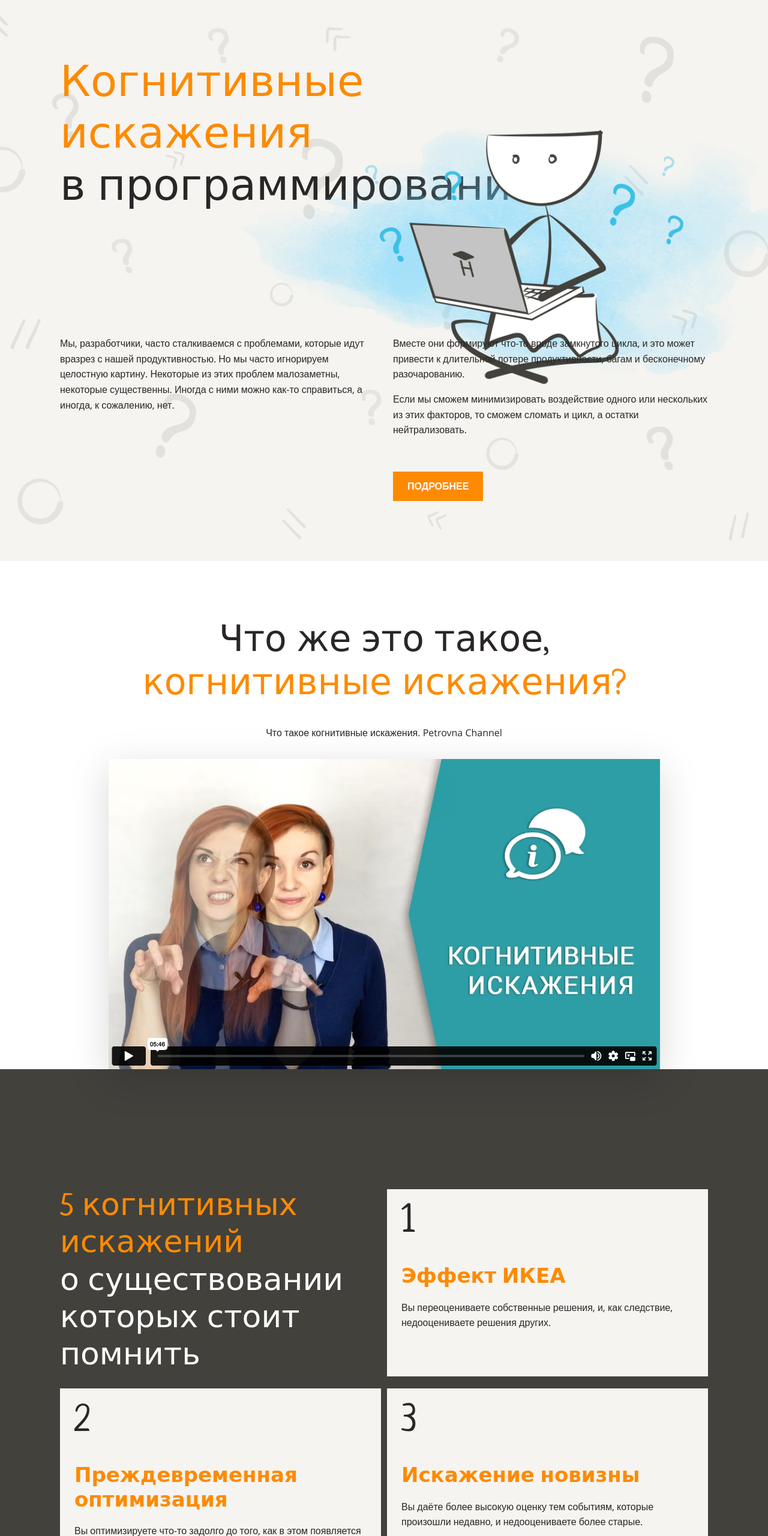
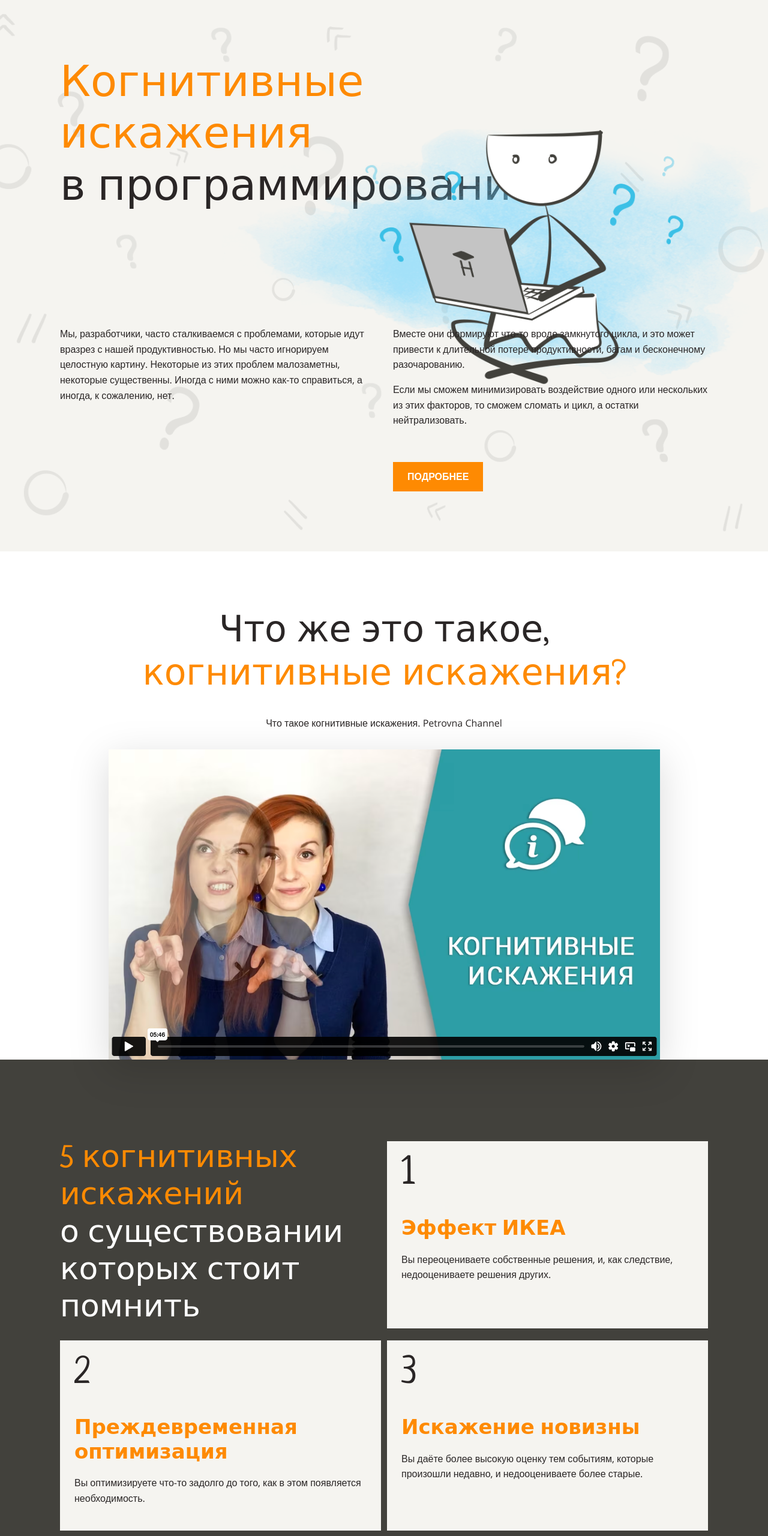
Before and after one commit to Pugeindestres/layout-designer-project-58, a website: page src/index.html in a window 1280 px wide. Shown: the top 2560 px of the page at 60% size. Drawn offline with Linux system fonts and the light colour scheme.

Commit message:
Fine-tune nav pt 36px, header h1 mb 169px, footer pb 178px

```diff
--- a/src/styles/style.css
+++ b/src/styles/style.css
@@ -117,7 +117,7 @@
   font-weight: 400;
   font-size: 72px;
   line-height: 1.2;
-  margin: 0 0 185px;
+  margin: 0 0 169px;
 }
 
 .header-img {
@@ -176,7 +176,7 @@
 
 /* navigation */
 #navigation {
-  padding-top: 100px;
+  padding-top: 36px;
   margin-top: -100px;
 }
 
@@ -336,5 +336,5 @@
   font-style: normal;
   font-size: 14px;
   text-align: center;
-  padding: 60px 0 100px;
+  padding: 60px 0 178px;
 }
```
